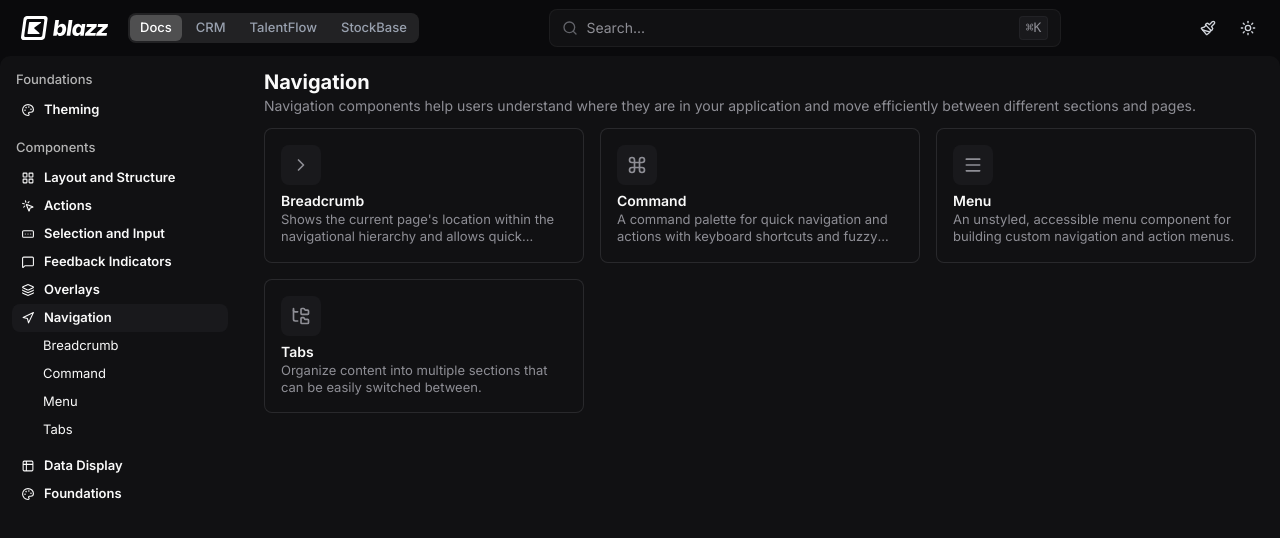
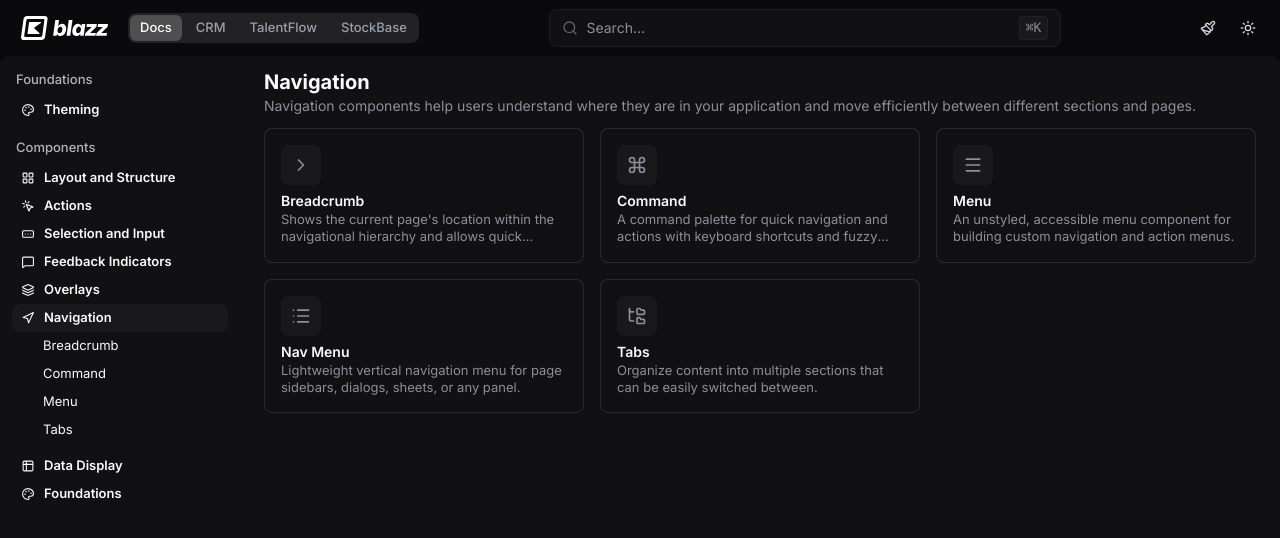
Before and after one commit to redjor/blazz-ui, a Next.js app: page /docs/components/navigation in a window 1280 px wide. Shown: the top 538 px of the page. Built offline with nearby package versions, Linux system fonts and the light colour scheme.

Commit message:
docs(nav-menu): add Nav Menu card to navigation index page

```diff
--- a/app/(docs)/docs/components/navigation/page.tsx
+++ b/app/(docs)/docs/components/navigation/page.tsx
@@ -1,6 +1,6 @@
 import { Page } from "@/components/ui/page"
 import { ComponentSection } from "@/components/features/docs/component-card"
-import { ChevronRight, Command, Menu, FolderTree } from "lucide-react"
+import { ChevronRight, Command, Menu, List, FolderTree } from "lucide-react"
 
 const navigationComponents = [
 	{
@@ -22,6 +22,12 @@ const navigationComponents = [
 		icon: Menu,
 	},
 	{
+		title: "Nav Menu",
+		href: "/docs/components/ui/nav-menu",
+		description: "Lightweight vertical navigation menu for page sidebars, dialogs, sheets, or any panel.",
+		icon: List,
+	},
+	{
 		title: "Tabs",
 		href: "/docs/components/ui/tabs",
 		description: "Organize content into multiple sections that can be easily switched between.",
```
